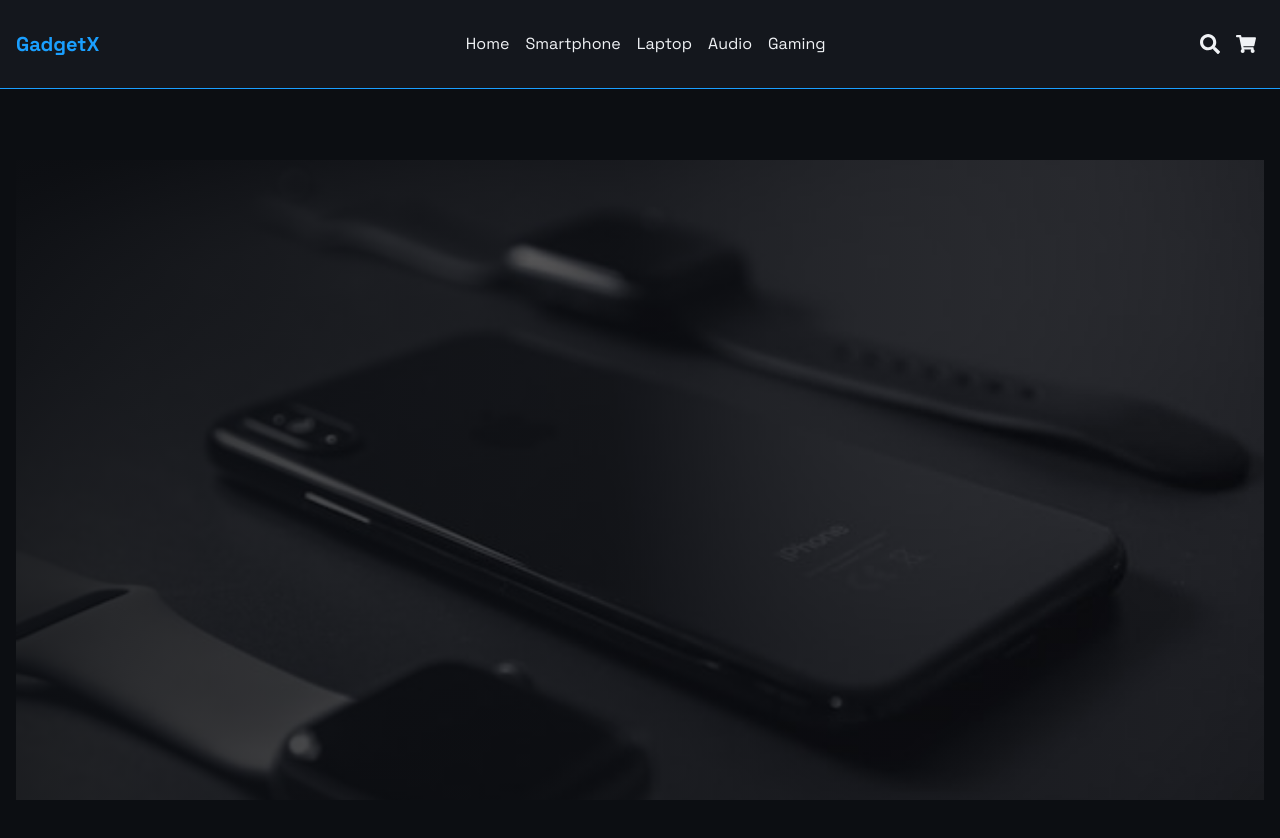
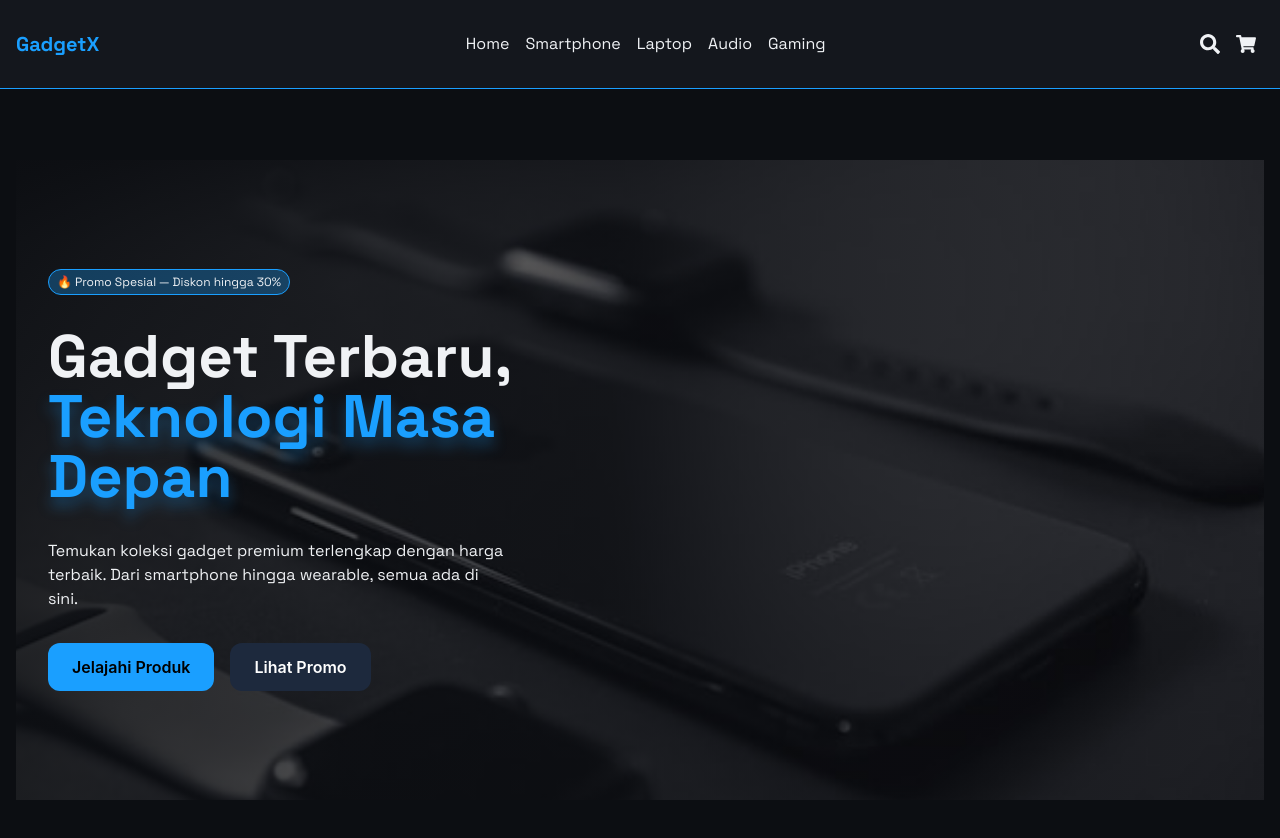
Before and after one commit to codewithpandu/gadget-x, a React (Vite) app: page / in a window 1280 px wide. Shown: the top 838 px of the page. Built offline with nearby package versions, Linux system fonts and the light colour scheme.

Commit message:
add hero

```diff
--- a/src/components/Hero.jsx
+++ b/src/components/Hero.jsx
@@ -1,13 +1,40 @@
 import React from "react";
 import heroImage from "../assets/img/hero.jpg";
+import { PrimaryButton, SecondaryButton } from "./ui/Button";
 
 export const Hero = () => {
   return (
     <section className="relative w-full overflow-hidden h-160 mt-12">
       <div>
-        <img src={heroImage} alt="GadgetX" className="w-full object-cover" />
+        <img
+          src={heroImage}
+          alt="GadgetX"
+          className="w-full h-screen object-cover"
+        />
       </div>
-      <div className="absolute top-0 left-0 w-full h-full bg-linear-to-r from-background/90 to-background/20"></div>
+      <div className="absolute top-0 left-0 w-full h-full bg-linear-to-r from-background/90 to-background/20 flex items-center">
+        <div className="px-8 py-12">
+          <p className="text-xs py-1 px-2 bg-accent/30 rounded-full border border-accent w-fit ">
+            🔥 Promo Spesial — Diskon hingga 30%
+          </p>
+          <h1 className="text-5xl md:text-6xl mt-8 font-bold">
+            Gadget Terbaru,
+            <br />
+            <span className="text-accent drop-shadow-xl drop-shadow-accent/30">
+              Teknologi Masa <br />
+              Depan
+            </span>
+          </h1>
+          <p className="pt-8 md:w-1/2">
+            Temukan koleksi gadget premium terlengkap dengan harga terbaik. Dari
+            smartphone hingga wearable, semua ada di sini.
+          </p>
+          <div className="mt-8 flex gap-4">
+            <PrimaryButton>Jelajahi Produk</PrimaryButton>
+            <SecondaryButton>Lihat Promo</SecondaryButton>
+          </div>
+        </div>
+      </div>
     </section>
   );
 };
--- /dev/null
+++ b/src/components/ui/Button.jsx
@@ -0,0 +1,16 @@
+import React from "react";
+
+export const PrimaryButton = ({ children }) => {
+  return (
+    <button className="cursor-pointer bg-accent hover:bg-accent/70 py-3 px-6 rounded-xl text-black font-sans font-semibold">
+      {children}
+    </button>
+  );
+};
+export const SecondaryButton = ({ children }) => {
+  return (
+    <button className="cursor-pointer bg-slate-800 hover:bg-slate-800/70 text-white py-3 px-6 rounded-xl font-sans font-semibold">
+      {children}
+    </button>
+  );
+};
```
